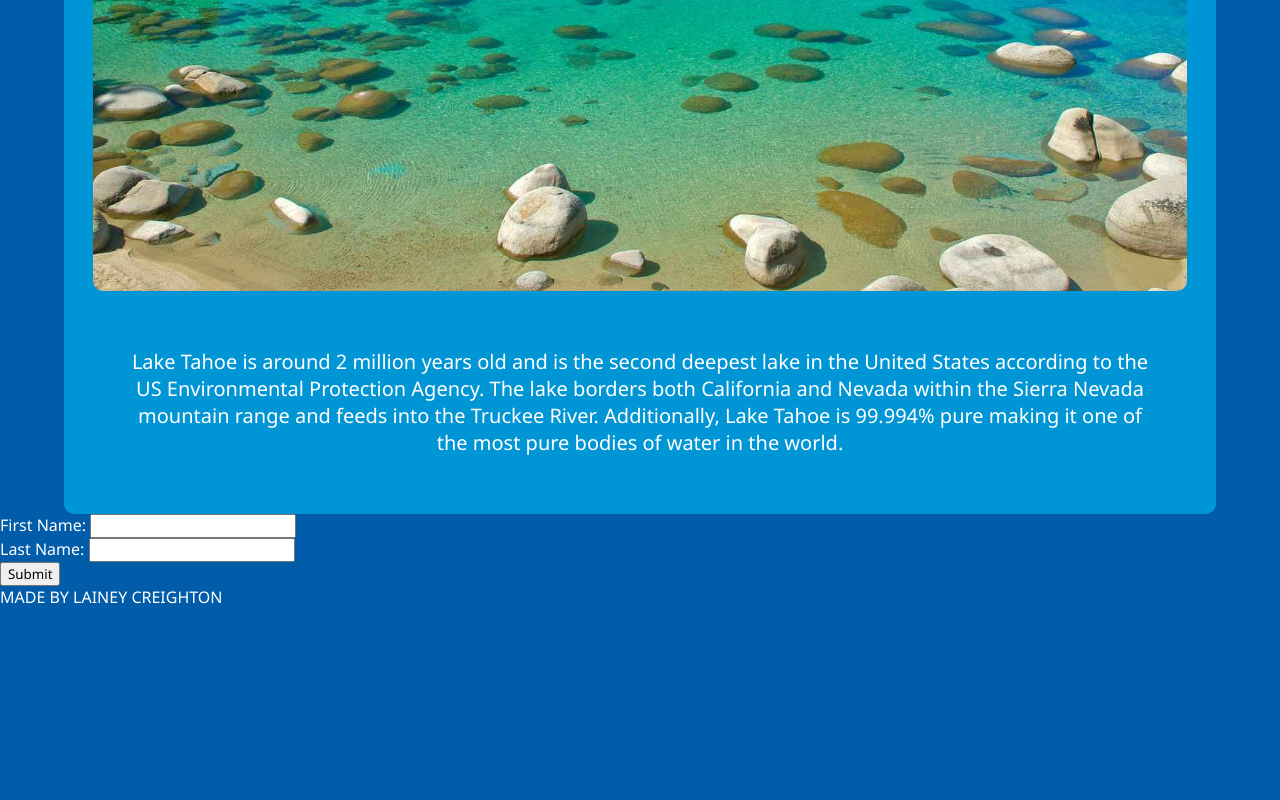
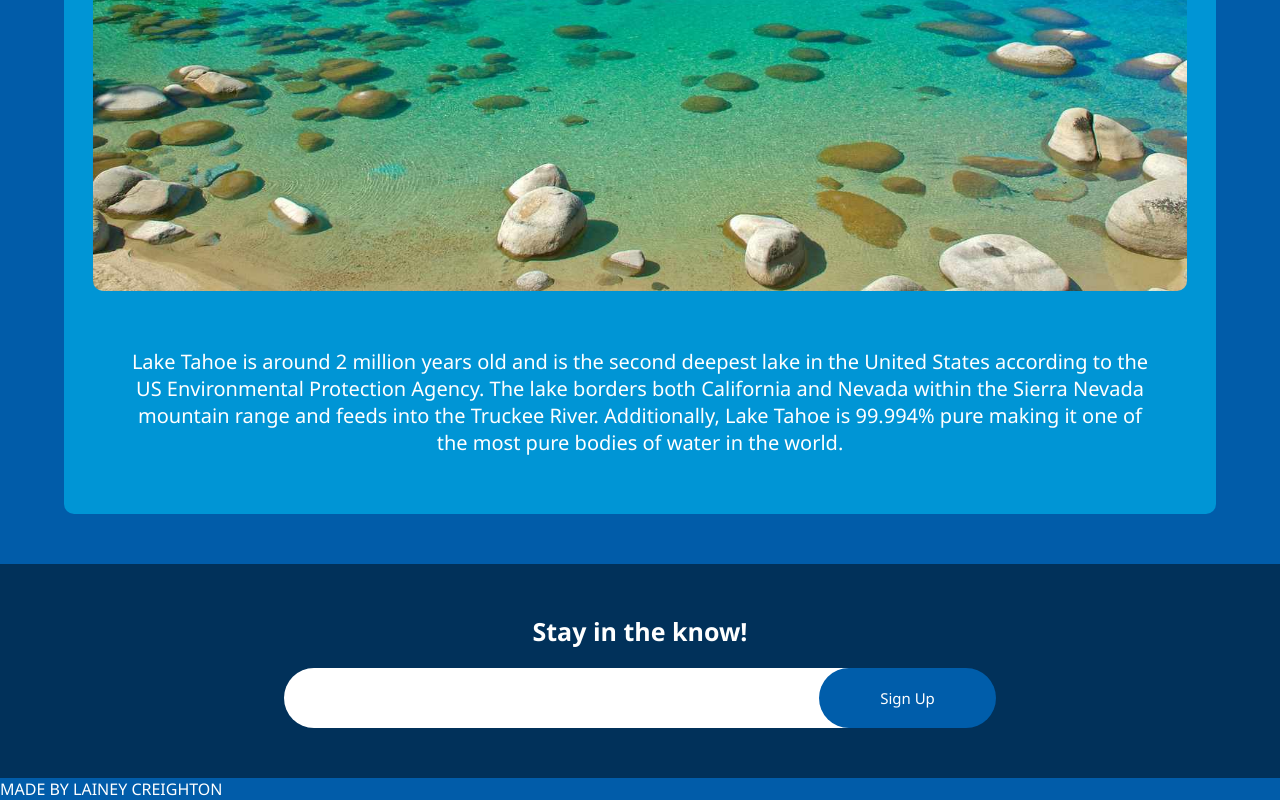
Before and after one commit to laineycreighton/landing-page, a plain HTML site: page index.html in a window 1280 px wide. Shown: the part 736-1536 px from the top of the page. Before the commit the page ends 1344 px from the top, so only its background shows below. Drawn offline with Linux system fonts and the light colour scheme.

Commit message:
add styling to contact form

```diff
--- a/assets/style.css
+++ b/assets/style.css
@@ -52,5 +52,44 @@ article {
 }
 
 /*------------CONTACT FORM-----------*/
+.contact-form {
+    background-color: #01315A;
+    display: flex;
+    flex-direction: column;
+    align-items: center;
+    margin-top: 50px;
+    padding: 50px;
+}
+
+h3 {
+    font-size: 25px;
+}
+
+form {
+    margin-top: 20px;
+    display: flex;
+    flex-direction: row;
+    justify-content: center;
+    width: 100%;
+    height: 60px;
+}
+
+#email {
+    width: 50%;
+    border-radius: 30px 0 0 30px;
+    border: none;
+    text-align: center;
+    outline: none;
+}
+
+#sign-up {
+    width: 15%;
+    border-radius: 30px;
+    background-color: #005DAA;
+    color: white;
+    border: none;
+    margin-left: -5%;
+    font-size: 15px;
+}
 
 /*---------------FOOTER---------------*/
--- a/index.html
+++ b/index.html
@@ -18,22 +18,21 @@
     <article>
         <img src="./assets/images/lake-tahoe.jpeg" alt="shore of Lake Tahoe" class="tahoe">
         <p class="facts">
-            Lake Tahoe is around 2 million years old and is the second deepest lake in the United States according to the
+            Lake Tahoe is around 2 million years old and is the second deepest lake in the United States according to
+            the
             US Environmental Protection Agency. The lake borders both California and Nevada within the Sierra Nevada
             mountain range and feeds into the Truckee River. Additionally, Lake Tahoe is 99.994% pure making it one of
             the most pure bodies of water in the world.
         </p>
     </article>
     <!--------------CONTACT FORM-------------->
-    <form>
-        <label for="fname">First Name:</label>
-        <input type="text" name="fname">
-        <br>
-        <label for="lname">Last Name:</label>
-        <input type="text" name="lname">
-        <br>
-        <input type="submit" value="Submit">
-    </form>
+    <section class="contact-form">
+        <h3>Stay in the know!</h3>
+        <form>
+            <input type="email" id="email" name="email">
+            <input type="submit" id="sign-up" value="Sign Up">
+        </form>
+    </section>
     <!-----------------FOOTER----------------->
     <footer>MADE BY LAINEY CREIGHTON</footer>
 </body>
```
